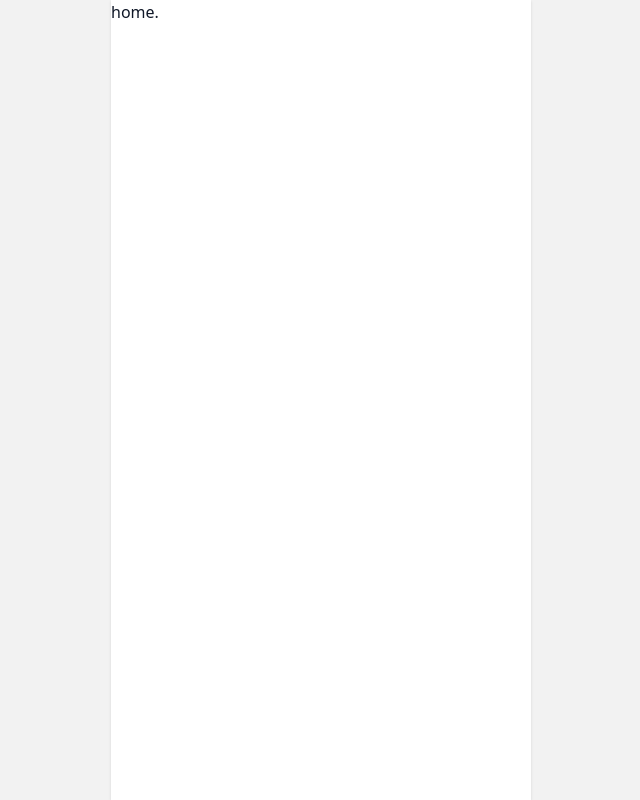
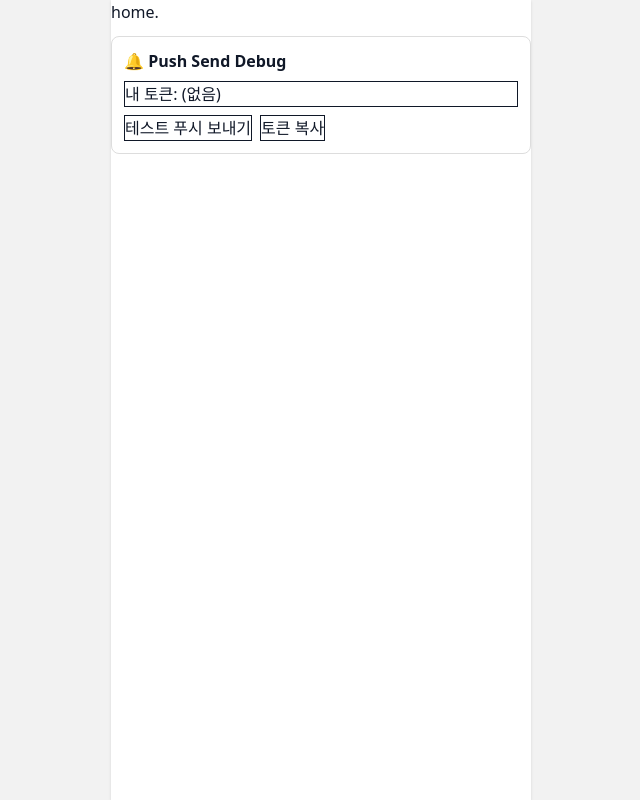
Before and after one commit to OCEAN-KIT/OC-PROJECT, a Next.js app in the folder OC-RECORD/: page /home in a window 1280 px wide. Shown: the whole page, without its empty margins (319-959 px from the left). Built offline with nearby package versions, Linux system fonts and the light colour scheme; no server answers.

Commit message:
Feat: 웹푸시 연결

```diff
--- a/OC-RECORD/package.json
+++ b/OC-RECORD/package.json
@@ -12,6 +12,7 @@
     "@tanstack/react-query": "^5.90.1",
     "@tanstack/react-query-devtools": "^5.90.1",
     "axios": "^1.12.2",
+    "firebase": "^12.4.0",
     "lucide-react": "^0.544.0",
     "next": "15.5.3",
     "react": "19.1.0",
--- /dev/null
+++ b/OC-RECORD/public/firebase-messaging-sw.js
@@ -0,0 +1,33 @@
+// eslint-disable no-undef
+importScripts(
+  "https://www.gstatic.com/firebasejs/10.12.2/firebase-app-compat.js"
+);
+importScripts(
+  "https://www.gstatic.com/firebasejs/10.12.2/firebase-messaging-compat.js"
+);
+
+firebase.initializeApp({
+  apiKey: "AIzaSyCydG1oH2gWlC7zp1RgLjZUgiDaPC0uXME",
+  authDomain: "piuda-bfb0f.firebaseapp.com",
+  projectId: "piuda-bfb0f",
+  messagingSenderId: "137988483909",
+  appId: "1:137988483909:web:34203cf1e3109d4188ec2c",
+});
+
+const messaging = firebase.messaging();
+
+messaging.onBackgroundMessage(({ notification }) => {
+  if (!notification) return;
+  const { title, body, image } = notification;
+  self.registration.showNotification(title || "알림", {
+    body,
+    icon: image || "/icon-192.png",
+    data: notification,
+  });
+});
+
+self.addEventListener("notificationclick", (event) => {
+  event.notification.close();
+  const url = event.notification?.data?.click_action || "/";
+  event.waitUntil(clients.openWindow(url));
+});
--- a/OC-RECORD/src/app/home/page.tsx
+++ b/OC-RECORD/src/app/home/page.tsx
@@ -1,7 +1,12 @@
+import PushInit from "@/components/PushInit";
+import DebugPushPanel from "@/components/DebugPanel";
+
 export default function HomePage() {
   return (
     <div>
       <div>home.</div>
+      <DebugPushPanel />
+      <PushInit />
     </div>
   );
 }
--- /dev/null
+++ b/OC-RECORD/src/components/DebugPanel.tsx
@@ -0,0 +1,82 @@
+// src/components/DebugPushPanel.tsx
+"use client";
+
+import { useEffect, useState } from "react";
+import { useWebPush } from "@/hooks/useWebPush";
+
+const BASE_URL = process.env.NEXT_PUBLIC_API_BASE_URL!;
+
+export default function DebugPushPanel() {
+  const { token } = useWebPush(); // PushInit만 쓰고 있다면 여기서도 훅 한번 더 써도 OK
+  const [resp, setResp] = useState<string>("");
+
+  useEffect(() => {
+    const handler = (e: WindowEventMap["foreground-push"]) => {
+      const p = e.detail;
+
+      // data는 Record<string, string> | undefined 이므로 브래킷으로 안전 접근
+      const title = p.notification?.title ?? p.data?.["title"] ?? "푸시 도착";
+      const body = p.notification?.body ?? p.data?.["body"] ?? "";
+
+      alert(`${title}\n${body}`);
+    };
+
+    window.addEventListener("foreground-push", handler);
+    return () => window.removeEventListener("foreground-push", handler);
+  }, []);
+
+  const sendTest = async () => {
+    if (!token) {
+      alert("아직 토큰이 없어요. 알림 권한 허용 + 새로고침 후 다시 시도!");
+      return;
+    }
+
+    const payload = {
+      userIds: [], // 토큰으로 보낼 거라면 비워둠
+      tokens: [token], // 내 브라우저 토큰
+      title: "테스트 알림",
+      body: "포그라운드/백그라운드 수신 확인용",
+      url: `${location.origin}/home?from=push`, // 클릭 시 열릴 경로
+    };
+
+    const res = await fetch(`${BASE_URL}/api/push/send`, {
+      method: "POST",
+      headers: { "Content-Type": "application/json" },
+      credentials: "include", // 서버가 세션 인증이면 필요
+      body: JSON.stringify(payload),
+    });
+
+    console.log(res);
+  };
+
+  return (
+    <div
+      style={{
+        marginTop: 12,
+        padding: 12,
+        border: "1px solid #ddd",
+        borderRadius: 8,
+      }}
+    >
+      <b>🔔 Push Send Debug</b>
+      <div className="border" style={{ marginTop: 8 }}>
+        내 토큰: {token ? token.slice(0, 16) + "..." : "(없음)"}
+      </div>
+      <div style={{ display: "flex", gap: 8, marginTop: 8 }}>
+        <button className="border" onClick={sendTest} disabled={!token}>
+          테스트 푸시 보내기
+        </button>
+        <button
+          className="border"
+          onClick={() => token && navigator.clipboard.writeText(token!)}
+          disabled={!token}
+        >
+          토큰 복사
+        </button>
+      </div>
+      {resp && (
+        <pre style={{ marginTop: 8, whiteSpace: "pre-wrap" }}>{resp}</pre>
+      )}
+    </div>
+  );
+}
--- /dev/null
+++ b/OC-RECORD/src/components/PushInit.ts
@@ -0,0 +1,8 @@
+// src/components/PushInit.tsx
+"use client";
+import { useWebPush } from "@/hooks/useWebPush";
+
+export default function PushInit() {
+  useWebPush(); // 화면에 안 보여도 OK. 훅만 실행되면 됨
+  return null;
+}
--- /dev/null
+++ b/OC-RECORD/src/hooks/useWebPush.ts
@@ -0,0 +1,121 @@
+// src/hooks/useWebPush.ts
+"use client";
+import { useEffect, useState } from "react";
+import {
+  getToken,
+  onMessage,
+  deleteToken,
+  type MessagePayload,
+} from "firebase/messaging";
+import { getMessagingSafe } from "@/lib/firebase";
+
+const VAPID_KEY = process.env.NEXT_PUBLIC_FB_VAPID_KEY!;
+const BASE_URL = process.env.NEXT_PUBLIC_API_BASE_URL!;
+
+function getOrCreateDeviceId() {
+  // 로컬에 없으면 새로 만들고 저장
+  const KEY = "webpush_device_id";
+  let id = typeof window !== "undefined" ? localStorage.getItem(KEY) : null;
+  if (!id && typeof window !== "undefined") {
+    id = crypto?.randomUUID?.() ?? `${Date.now()}-${Math.random()}`;
+    localStorage.setItem(KEY, id);
+  }
+  return id!;
+}
+
+export function useWebPush() {
+  const [token, setToken] = useState<string | null>(null);
+  const [ready, setReady] = useState(false);
+
+  useEffect(() => {
+    let mounted = true;
+    (async () => {
+      if (typeof window === "undefined" || !("serviceWorker" in navigator)) {
+        setReady(true);
+        return;
+      }
+
+      const swReg = await navigator.serviceWorker.register(
+        "/firebase-messaging-sw.js",
+        {
+          scope: "/",
+          updateViaCache: "none",
+        }
+      );
+
+      if (Notification.permission === "default") {
+        const p = await Notification.requestPermission();
+        if (p !== "granted") {
+          setReady(true);
+          return;
+        }
+      } else if (Notification.permission !== "granted") {
+        setReady(true);
+        return;
+      }
+
+      const messaging = getMessagingSafe();
+      if (!messaging) {
+        setReady(true);
+        return;
+      }
+
+      const newToken = await getToken(messaging, {
+        vapidKey: VAPID_KEY,
+        serviceWorkerRegistration: swReg,
+      });
+
+      if (mounted && newToken) {
+        setToken(newToken);
+
+        const deviceId = getOrCreateDeviceId();
+
+        const res = await fetch(`${BASE_URL}/api/push/tokens`, {
+          method: "POST",
+          headers: { "Content-Type": "application/json" },
+          credentials: "include", // 세션 쿠키 쓰면 필요
+          body: JSON.stringify({
+            token: newToken,
+            deviceId,
+            platform: "WEB",
+          }),
+        });
+
+        if (!res.ok) {
+          const text = await res.text().catch(() => "");
+          console.error("[push/tokens] save failed:", res.status, text);
+        }
+      }
+
+      onMessage(messaging, (payload: MessagePayload) => {
+        // 포그라운드에서 UI로 전달
+        window.dispatchEvent(
+          new CustomEvent("foreground-push", { detail: payload })
+        );
+      });
+
+      setReady(true);
+    })();
+
+    return () => {
+      mounted = false;
+    };
+  }, []);
+
+  const unregister = async () => {
+    const messaging = getMessagingSafe();
+    if (messaging && token) {
+      try {
+        await deleteToken(messaging);
+      } catch {}
+      // 서버 삭제 스펙이 토큰만 필요한지, deviceId도 필요한지에 따라 수정
+      await fetch(`${BASE_URL}/api/push/tokens/${encodeURIComponent(token)}`, {
+        method: "DELETE",
+        credentials: "include",
+      });
+      setToken(null);
+    }
+  };
+
+  return { token, ready, unregister };
+}
--- /dev/null
+++ b/OC-RECORD/src/lib/firebase.ts
@@ -0,0 +1,21 @@
+import { initializeApp, getApps } from "firebase/app";
+import { getMessaging, type Messaging } from "firebase/messaging";
+
+const config = {
+  apiKey: process.env.NEXT_PUBLIC_FB_API_KEY!,
+  authDomain: process.env.NEXT_PUBLIC_FB_AUTH_DOMAIN!,
+  projectId: process.env.NEXT_PUBLIC_FB_PROJECT_ID!,
+  messagingSenderId: process.env.NEXT_PUBLIC_FB_MESSAGING_SENDER_ID!,
+  appId: process.env.NEXT_PUBLIC_FB_APP_ID!,
+};
+
+export const app = getApps().length ? getApps()[0]! : initializeApp(config);
+
+export const getMessagingSafe = (): Messaging | null => {
+  if (typeof window === "undefined") return null;
+  try {
+    return getMessaging(app);
+  } catch {
+    return null;
+  }
+};
--- /dev/null
+++ b/OC-RECORD/src/types/events.d.ts
@@ -0,0 +1,10 @@
+// src/types/events.d.ts
+import type { MessagePayload } from "firebase/messaging";
+
+declare global {
+  interface WindowEventMap {
+    "foreground-push": CustomEvent<MessagePayload>;
+  }
+}
+
+export {};
--- a/OC-RECORD/tsconfig.json
+++ b/OC-RECORD/tsconfig.json
@@ -36,7 +36,8 @@
     "**/*.tsx",
     ".next/types/**/*.ts",
     "src/components/PortOneDemoButton.ㅓsx",
-    "src/lib/portone.js"
+    "src/lib/portone.js",
+    "public/firebase-messaging-sw.js"
   ],
   "exclude": ["node_modules"]
 }
```
Also changed, not shown: 1 other file (tests, documents, lock files or other folders).
